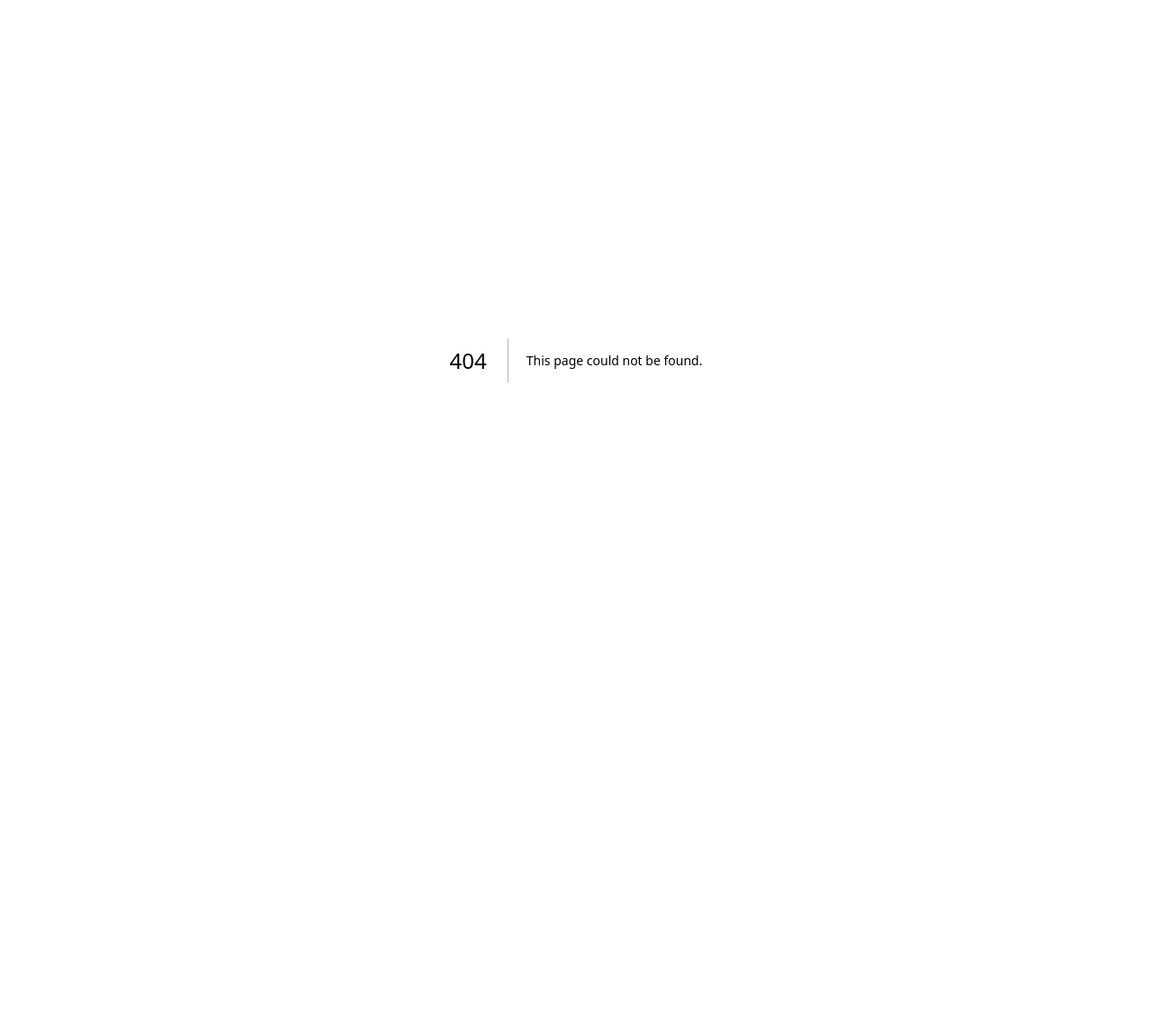
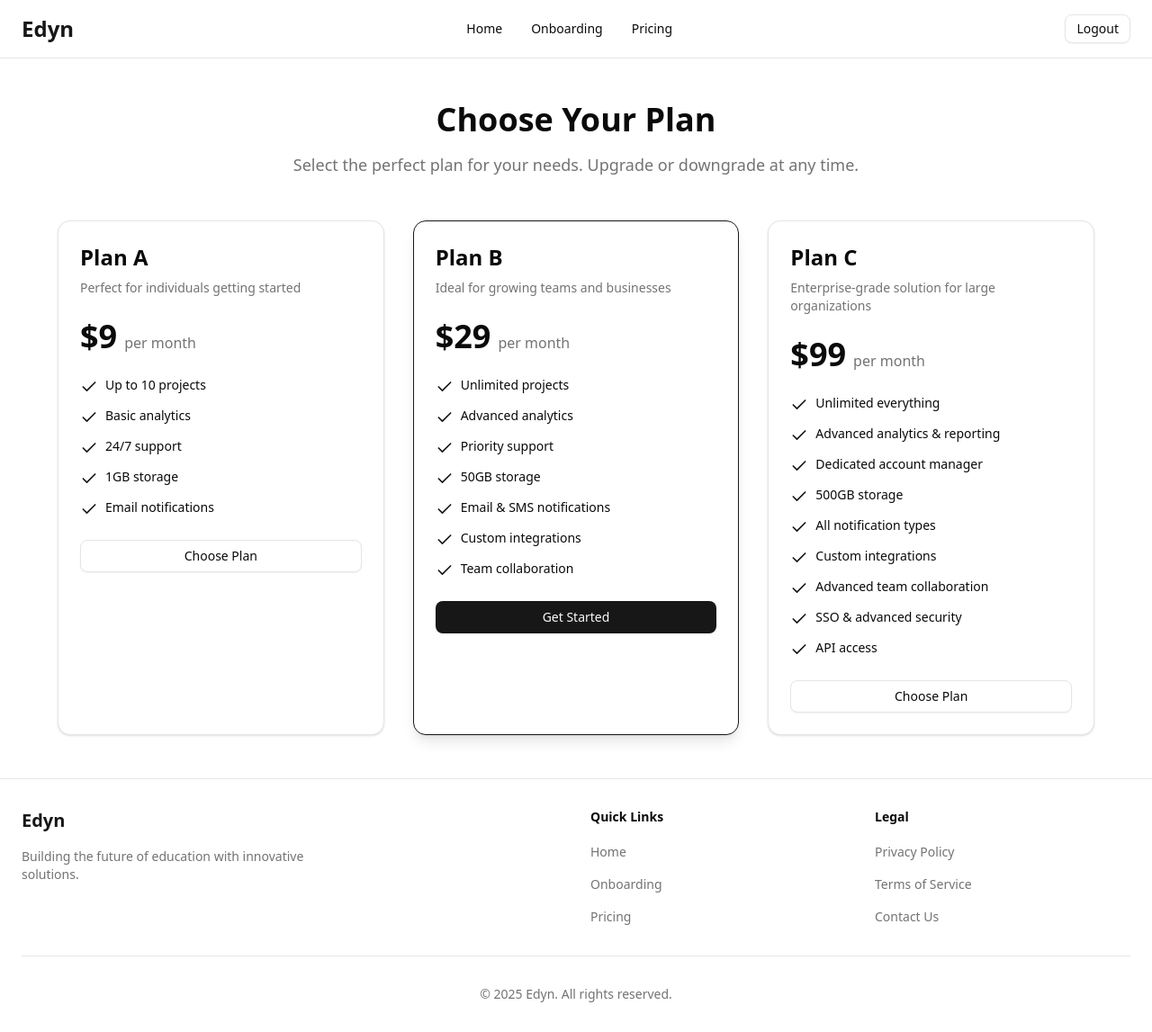
Before and after one commit to rayyaandev/edyn, a Next.js app: page /pricing in a window 1280 px wide. Before the commit this address had no page. Shown: the whole page at 90% size. Before the commit the page ends 800 px from the top, so only its background shows below. Built offline with nearby package versions, Linux system fonts and the light colour scheme.

Commit message:
feat(pages):created onboard and pricing pages

```diff
--- /dev/null
+++ b/app/(home)/layout.tsx
@@ -0,0 +1,17 @@
+import { Footer } from "@/components/footer";
+import "../globals.css";
+import { Navbar } from "@/components/navbar";
+
+export default function AuthLayout({
+  children,
+}: Readonly<{
+  children: React.ReactNode;
+}>) {
+  return (
+    <>
+      <Navbar />
+      <main className="">{children}</main>
+      <Footer />
+    </>
+  );
+}
--- /dev/null
+++ b/app/(home)/onboarding/page.tsx
@@ -0,0 +1,53 @@
+import { User } from "lucide-react";
+import { Button } from "@/components/ui/button";
+import {
+  Card,
+  CardContent,
+  CardDescription,
+  CardHeader,
+  CardTitle,
+} from "@/components/ui/card";
+import { Field, FieldGroup, FieldLabel } from "@/components/ui/field";
+import { Input } from "@/components/ui/input";
+
+export default function OnboardingPage() {
+  return (
+    <div className="flex min-h-screen items-center justify-center p-4">
+      <Card className="w-full max-w-md">
+        <CardHeader>
+          <CardTitle className="text-center">Onboard</CardTitle>
+          <CardDescription className="text-center">
+            Complete your profile to get started
+          </CardDescription>
+        </CardHeader>
+        <CardContent>
+          <form>
+            <FieldGroup>
+              <Field>
+                <div className="flex justify-center mb-6">
+                  <div className="w-24 h-24 rounded-full bg-muted flex items-center justify-center">
+                    <User className="w-12 h-12 text-muted-foreground" />
+                  </div>
+                </div>
+              </Field>
+              <Field>
+                <FieldLabel htmlFor="name">Name</FieldLabel>
+                <Input
+                  id="name"
+                  type="text"
+                  placeholder="Enter your name"
+                  required
+                />
+              </Field>
+              <Field>
+                <Button type="submit" className="w-full">
+                  Continue
+                </Button>
+              </Field>
+            </FieldGroup>
+          </form>
+        </CardContent>
+      </Card>
+    </div>
+  );
+}
--- /dev/null
+++ b/app/(home)/page.tsx
@@ -0,0 +1,7 @@
+export default function Home() {
+  return (
+    <main className="min-h-[50vh]">
+      <h1 className="text-4xl font-bold text-center mt-20">Welcome</h1>
+    </main>
+  );
+}
--- /dev/null
+++ b/app/(home)/pricing/page.tsx
@@ -0,0 +1,116 @@
+import { Check } from "lucide-react";
+import { Button } from "@/components/ui/button";
+import {
+  Card,
+  CardContent,
+  CardDescription,
+  CardFooter,
+  CardHeader,
+  CardTitle,
+} from "@/components/ui/card";
+
+const plans = [
+  {
+    name: "Plan A",
+    price: "$9",
+    period: "per month",
+    description: "Perfect for individuals getting started",
+    features: [
+      "Up to 10 projects",
+      "Basic analytics",
+      "24/7 support",
+      "1GB storage",
+      "Email notifications",
+    ],
+    highlighted: false,
+  },
+  {
+    name: "Plan B",
+    price: "$29",
+    period: "per month",
+    description: "Ideal for growing teams and businesses",
+    features: [
+      "Unlimited projects",
+      "Advanced analytics",
+      "Priority support",
+      "50GB storage",
+      "Email & SMS notifications",
+      "Custom integrations",
+      "Team collaboration",
+    ],
+    highlighted: true,
+  },
+  {
+    name: "Plan C",
+    price: "$99",
+    period: "per month",
+    description: "Enterprise-grade solution for large organizations",
+    features: [
+      "Unlimited everything",
+      "Advanced analytics & reporting",
+      "Dedicated account manager",
+      "500GB storage",
+      "All notification types",
+      "Custom integrations",
+      "Advanced team collaboration",
+      "SSO & advanced security",
+      "API access",
+    ],
+    highlighted: false,
+  },
+];
+
+export default function PricingPage() {
+  return (
+    <div className="min-h-screen py-12 px-4">
+      <div className="max-w-7xl mx-auto">
+        <div className="text-center mb-12">
+          <h1 className="text-4xl font-bold mb-4">Choose Your Plan</h1>
+          <p className="text-muted-foreground text-lg">
+            Select the perfect plan for your needs. Upgrade or downgrade at any
+            time.
+          </p>
+        </div>
+
+        <div className="grid gap-8 md:grid-cols-2 lg:grid-cols-3 max-w-6xl mx-auto">
+          {plans.map((plan) => (
+            <Card
+              key={plan.name}
+              className={plan.highlighted ? "border-primary shadow-lg" : ""}
+            >
+              <CardHeader>
+                <CardTitle className="text-2xl">{plan.name}</CardTitle>
+                <CardDescription>{plan.description}</CardDescription>
+              </CardHeader>
+              <CardContent>
+                <div className="mb-6">
+                  <div className="flex items-baseline gap-2">
+                    <span className="text-4xl font-bold">{plan.price}</span>
+                    <span className="text-muted-foreground">{plan.period}</span>
+                  </div>
+                </div>
+
+                <ul className="space-y-3">
+                  {plan.features.map((feature, index) => (
+                    <li key={index} className="flex items-start gap-2">
+                      <Check className="w-5 h-5 text-primary shrink-0 mt-0.5" />
+                      <span className="text-sm">{feature}</span>
+                    </li>
+                  ))}
+                </ul>
+              </CardContent>
+              <CardFooter>
+                <Button
+                  className="w-full"
+                  variant={plan.highlighted ? "default" : "outline"}
+                >
+                  {plan.highlighted ? "Get Started" : "Choose Plan"}
+                </Button>
+              </CardFooter>
+            </Card>
+          ))}
+        </div>
+      </div>
+    </div>
+  );
+}
--- a/app/page.tsx
+++ /dev/null
@@ -1,5 +0,0 @@
-import Image from "next/image";
-
-export default function Home() {
-  return <h1>Hello</h1>;
-}
--- /dev/null
+++ b/components/footer.tsx
@@ -0,0 +1,90 @@
+import Link from "next/link";
+
+export function Footer() {
+  return (
+    <footer className="border-t bg-background">
+      <div className="max-w-7xl mx-auto px-6 py-8">
+        <div className="grid grid-cols-1 md:grid-cols-4 gap-8">
+          {/* Brand section */}
+          <div className="col-span-1 md:col-span-2">
+            <Link href="/" className="inline-block">
+              <span className="text-xl font-bold text-primary">Edyn</span>
+            </Link>
+            <p className="mt-4 text-sm text-muted-foreground max-w-xs">
+              Building the future of education with innovative solutions.
+            </p>
+          </div>
+
+          {/* Quick Links */}
+          <div>
+            <h3 className="font-semibold text-sm mb-4">Quick Links</h3>
+            <ul className="space-y-3">
+              <li>
+                <Link
+                  href="/"
+                  className="text-sm text-muted-foreground hover:text-primary transition-colors"
+                >
+                  Home
+                </Link>
+              </li>
+              <li>
+                <Link
+                  href="/onboarding"
+                  className="text-sm text-muted-foreground hover:text-primary transition-colors"
+                >
+                  Onboarding
+                </Link>
+              </li>
+              <li>
+                <Link
+                  href="/pricing"
+                  className="text-sm text-muted-foreground hover:text-primary transition-colors"
+                >
+                  Pricing
+                </Link>
+              </li>
+            </ul>
+          </div>
+
+          {/* Legal */}
+          <div>
+            <h3 className="font-semibold text-sm mb-4">Legal</h3>
+            <ul className="space-y-3">
+              <li>
+                <Link
+                  href="/privacy"
+                  className="text-sm text-muted-foreground hover:text-primary transition-colors"
+                >
+                  Privacy Policy
+                </Link>
+              </li>
+              <li>
+                <Link
+                  href="/terms"
+                  className="text-sm text-muted-foreground hover:text-primary transition-colors"
+                >
+                  Terms of Service
+                </Link>
+              </li>
+              <li>
+                <Link
+                  href="/contact"
+                  className="text-sm text-muted-foreground hover:text-primary transition-colors"
+                >
+                  Contact Us
+                </Link>
+              </li>
+            </ul>
+          </div>
+        </div>
+
+        {/* Copyright */}
+        <div className="mt-8 pt-8 border-t">
+          <p className="text-sm text-muted-foreground text-center">
+            © {new Date().getFullYear()} Edyn. All rights reserved.
+          </p>
+        </div>
+      </div>
+    </footer>
+  );
+}
--- /dev/null
+++ b/components/navbar.tsx
@@ -0,0 +1,46 @@
+import Link from "next/link";
+import { Button } from "@/components/ui/button";
+
+export function Navbar() {
+  return (
+    <nav className="border-b bg-background">
+      <div className="flex h-16 items-center px-6 max-w-7xl mx-auto">
+        {/* Logo on the left */}
+        <Link href="/" className="flex items-center space-x-2">
+          <span className="text-2xl font-bold text-primary">Edyn</span>
+        </Link>
+
+        {/* Nav links in the center */}
+        <div className="flex-1 flex justify-center">
+          <div className="flex items-center space-x-8">
+            <Link
+              href="/"
+              className="text-sm font-medium transition-colors hover:text-primary"
+            >
+              Home
+            </Link>
+            <Link
+              href="/onboarding"
+              className="text-sm font-medium transition-colors hover:text-primary"
+            >
+              Onboarding
+            </Link>
+            <Link
+              href="/pricing"
+              className="text-sm font-medium transition-colors hover:text-primary"
+            >
+              Pricing
+            </Link>
+          </div>
+        </div>
+
+        {/* Logout button on the right */}
+        <div className="flex items-center">
+          <Button variant="outline" size="sm">
+            Logout
+          </Button>
+        </div>
+      </div>
+    </nav>
+  );
+}
```
Also changed, not shown: app/(un-auth)/login/page.tsx (renamed from app/login/page.tsx), app/(un-auth)/signup/page.tsx (renamed from app/signup/page.tsx).
